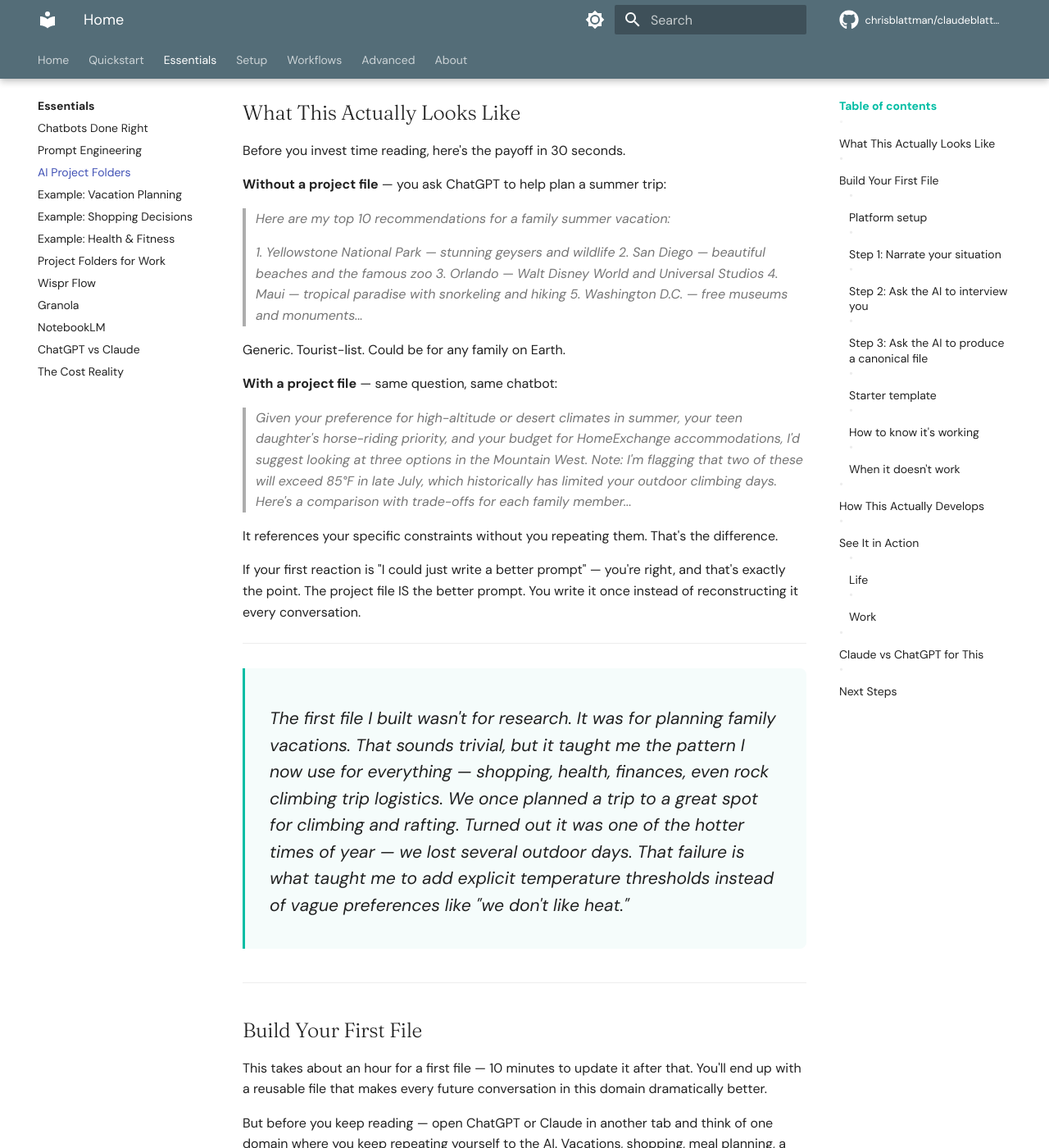
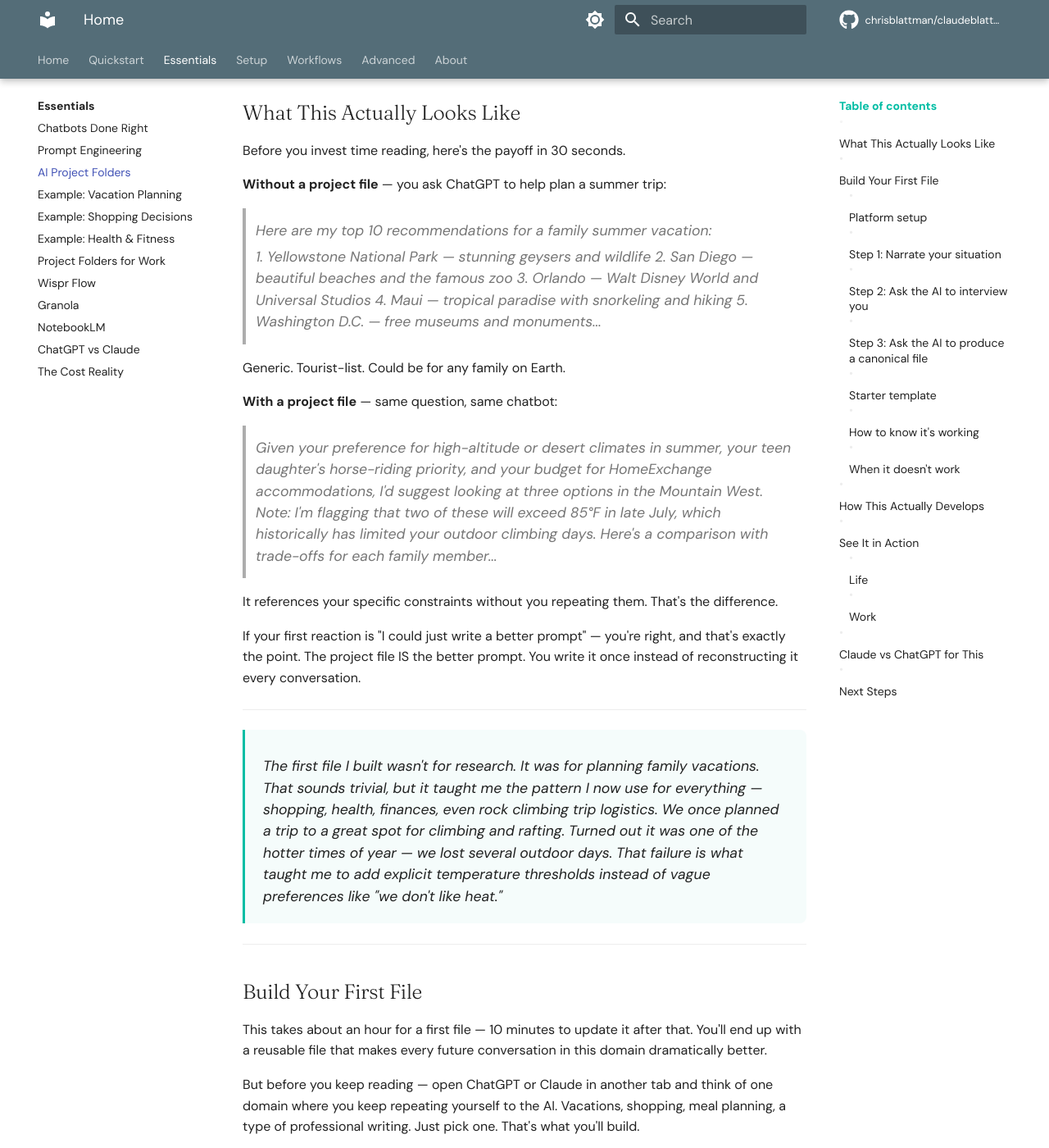
Before and after one commit to XiongfeiLi6/claudeblattman, an MkDocs documentation site: the page built from docs/essentials/project-folders.md, in a window 1280 px wide and 1400 px high, scrolled down 708 px. Shown: the whole window at 82% size. Built offline with MkDocs 1.6.1 and Material for MkDocs 9.7.7, drawn with Linux system fonts in a browser that asks for light colours; comment, search, counter and statistics services are not loaded.

Commit message:
Shrink quote boxes and narrative blocks site-wide
Reduce padding, margins, and font size on narrative-block teasers
and add compact blockquote styling for standard markdown quotes.

Co-Authored-By: Claude Opus 4.6 <noreply@anthropic.com>

```diff
--- a/docs/stylesheets/extra.css
+++ b/docs/stylesheets/extra.css
@@ -305,14 +305,28 @@ h1, h2 {
 }
 
 /* ============================
+   Blockquotes — compact
+   ============================ */
+.md-typeset blockquote {
+  padding: 0.4rem 0.8rem;
+  margin: 0.6rem 0;
+  font-size: 0.88rem;
+  line-height: 1.5;
+}
+
+.md-typeset blockquote p {
+  margin: 0.3rem 0;
+}
+
+/* ============================
    Behind the Build — narrative blocks
    ============================ */
 .narrative-block {
   border-left: 3px solid var(--md-accent-fg-color);
   background: color-mix(in srgb, var(--md-accent-fg-color) 4%, var(--md-default-bg-color));
   border-radius: 0 8px 8px 0;
-  padding: 1.2rem 1.5rem;
-  margin: 1.5rem 0 2rem;
+  padding: 0.7rem 1.1rem;
+  margin: 1rem 0 1.2rem;
 }
 
 [data-md-color-scheme="slate"] .narrative-block {
@@ -321,11 +335,11 @@ h1, h2 {
 
 /* Teaser line — always visible hook */
 .md-typeset .narrative-teaser {
-  font-size: 1.05rem !important;
+  font-size: 0.88rem !important;
   font-style: italic;
   color: var(--md-default-fg-color);
-  margin-bottom: 0.6rem !important;
-  line-height: 1.55;
+  margin-bottom: 0.3rem !important;
+  line-height: 1.5;
 }
 
 .narrative-icon {
```
